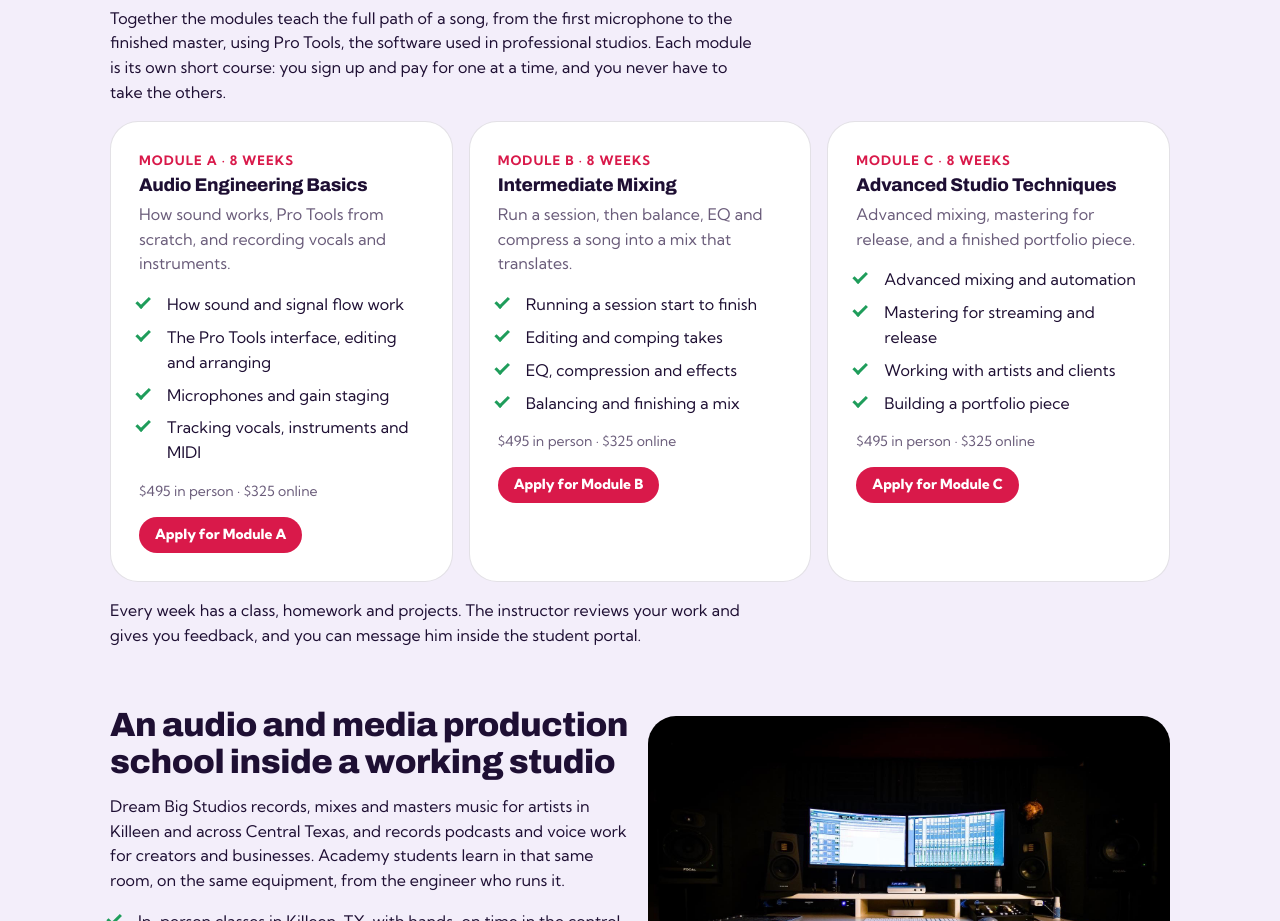
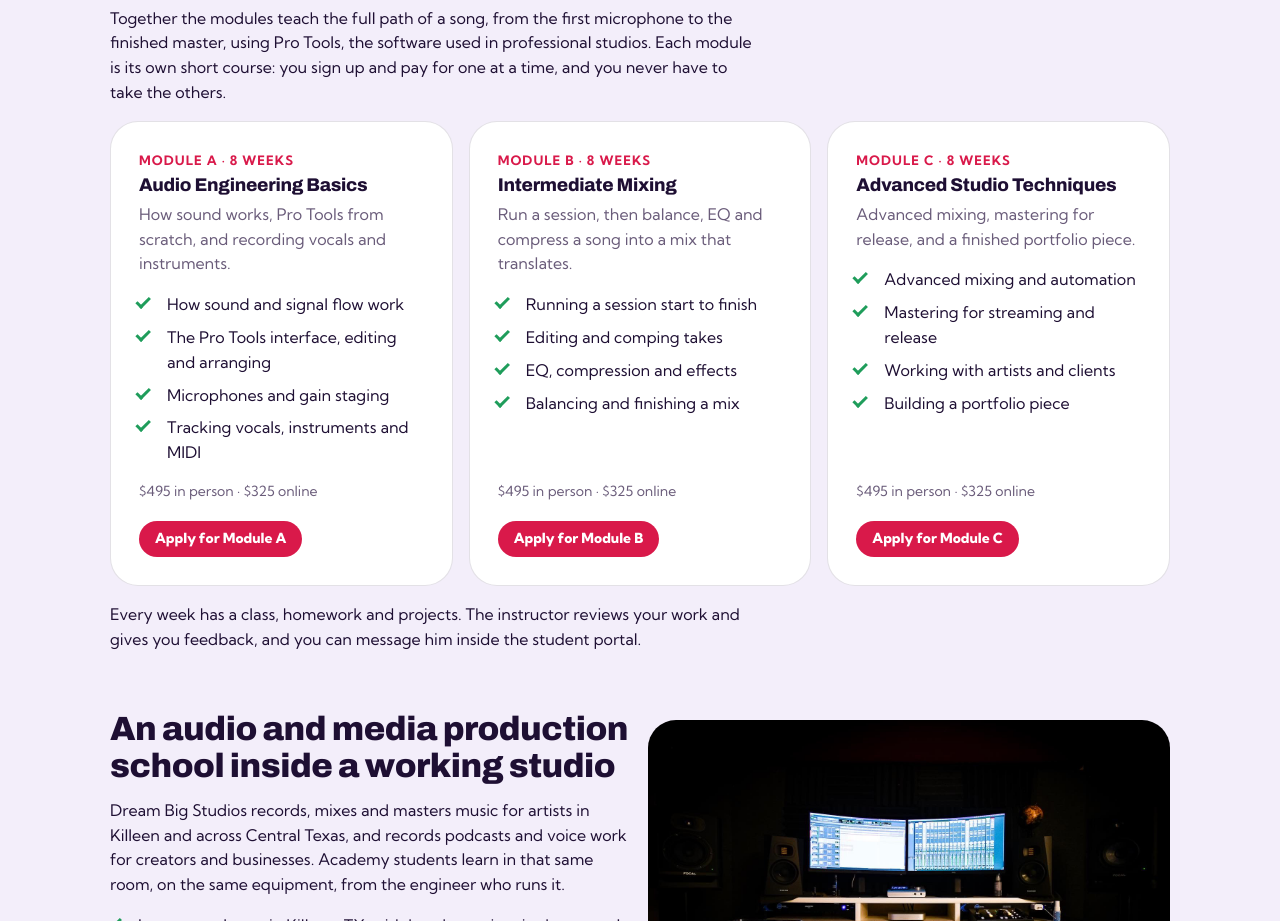
Before and after one commit to antoniodreambig-star/dreambigacademy, a Next.js app: page / in a window 1280 px wide. Shown: the part 1180-2101 px from the top of the page. Built offline with nearby package versions, Linux system fonts and the light colour scheme; no server answers.

Commit message:
Add files via upload

```diff
--- a/src/app/globals.css
+++ b/src/app/globals.css
@@ -354,3 +354,9 @@ main.main--flush { padding-top: 0; }
 @media (prefers-reduced-motion: reduce) { .faq__item summary, .faq__icon, .faq__icon::before, .faq__icon::after { transition: none; } }
 .crumbs { font-size: 14px; color: rgba(255,255,255,.75); margin: 0 0 14px; }
 .crumbs a { color: #ff8fab; }
+
+/* module cards: equal height, with the Apply button pinned to the bottom */
+.module-card { display: flex; flex-direction: column; align-items: flex-start; }
+.module-card .btn { margin-top: auto; }
+.module-card__price { margin-top: auto; }
+.module-card__price + .btn { margin-top: 4px; }
--- a/src/app/online/page.tsx
+++ b/src/app/online/page.tsx
@@ -76,7 +76,7 @@ export default function OnlineCourse() {
             <h2>The three online modules</h2>
             <div className="grid grid--3" style={{ marginBottom: 16 }}>
               {MODULE_KEYS.map((k) => (
-                <div className="card" key={k}>
+                <div className="card module-card" key={k}>
                   <p className="eyebrow">Module {MODULES[k].letter} · {o.length}</p>
                   <h3>{MODULES[k].name}</h3>
                   <p className="muted">{MODULES[k].blurb}</p>
--- a/src/app/page.tsx
+++ b/src/app/page.tsx
@@ -94,12 +94,12 @@ export default async function Landing() {
             <p>Together the modules teach the full path of a song, from the first microphone to the finished master, using Pro Tools, the software used in professional studios. Each module is its own short course: you sign up and pay for one at a time, and you never have to take the others.</p>
             <div className="grid grid--3" style={{ marginTop: 16 }}>
               {MODULE_KEYS.map((k) => (
-                <div className="card" key={k}>
+                <div className="card module-card" key={k}>
                   <p className="eyebrow">Module {MODULES[k].letter} · {inP.length}</p>
                   <h3>{MODULES[k].name}</h3>
                   <p className="muted">{MODULES[k].blurb}</p>
                   <ul className="checklist">{MODULES[k].topics.map((tp) => <li key={tp}>{tp}</li>)}</ul>
-                  <p className="small muted">{money(inP.total)} in person · {money(onl.total)} online</p>
+                  <p className="small muted module-card__price">{money(inP.total)} in person · {money(onl.total)} online</p>
                   <Link className="btn btn--sm" href={`/apply?track=in_person&module=${k}`}>Apply for Module {MODULES[k].letter}</Link>
                 </div>
               ))}
```
